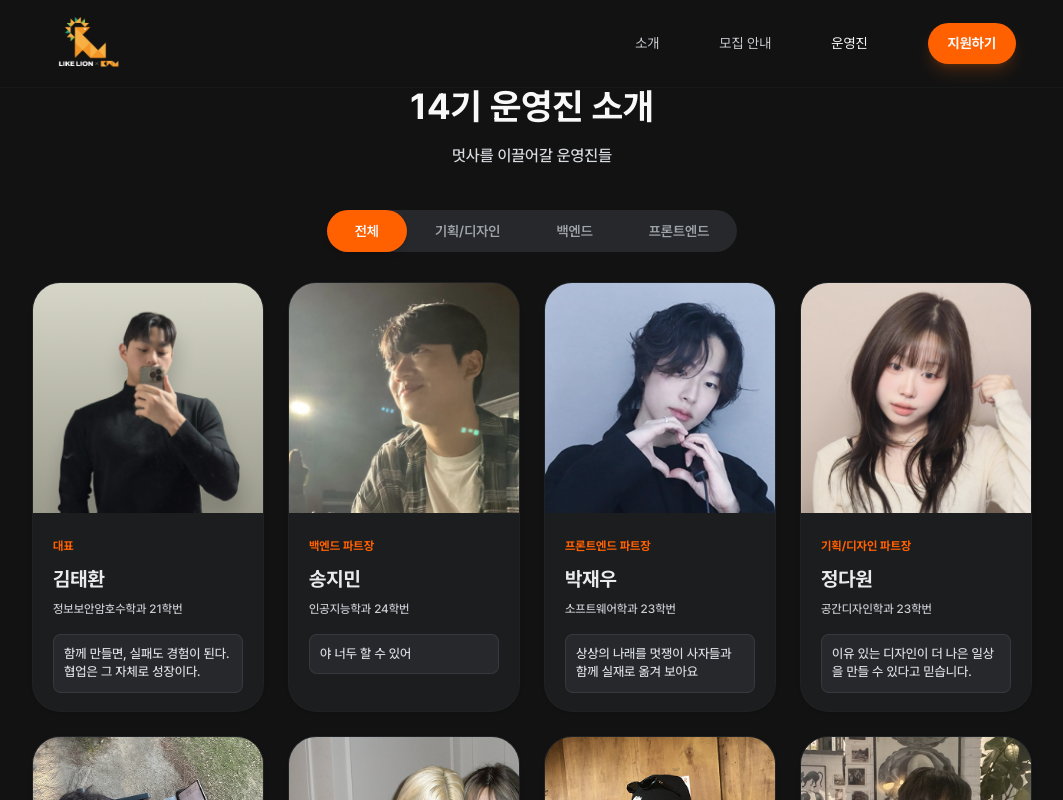
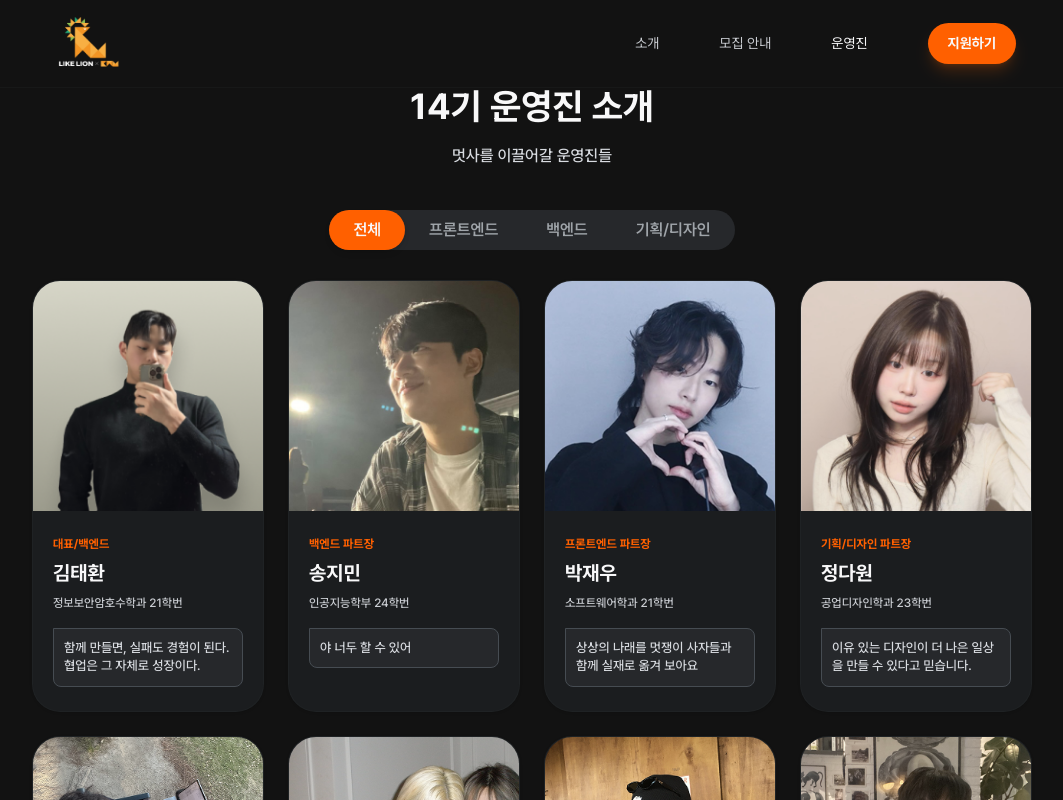
Before and after one commit to LikeLion-at-KMU/14th-Page, a Next.js app: page /staff in a window 1280 px wide. Shown: the whole page, without its empty margins (108-1171 px from the left). Built offline with nearby package versions, Linux system fonts and the light colour scheme.

Commit message:
피드백반영

```diff
--- a/app/staff/page.js
+++ b/app/staff/page.js
@@ -6,13 +6,13 @@ import { STAFF } from "@/constants/staff";
 
 export default function Staff() {
   const [filter, setFilter] = useState("전체");
-  const categories = ["전체", "기획/디자인", "백엔드", "프론트엔드"];
+  const categories = ["전체", "프론트엔드", "백엔드", "기획/디자인"];
 
   const filteredMembers =
     filter === "전체" ? STAFF : STAFF.filter((m) => m.part === filter);
 
   return (
-    <main className="h-screen overflow-y-auto snap-y snap-proximity px-4 md:px-[70px] md:py-[40px]  py-[108px] scrollbar-none [-ms-overflow-style:none] [&::-webkit-scrollbar]:hidden">
+    <main className="h-screen overflow-y-auto  px-4 md:px-[70px] md:py-[40px]  py-[108px] scrollbar-none [-ms-overflow-style:none] [&::-webkit-scrollbar]:hidden">
       <div className="mx-auto max-w-6xl mt-11">
         {/* 헤더 섹션 */}
         <div className="mb-[24px] md:mb-[40px] text-center">
@@ -30,8 +30,9 @@ export default function Staff() {
             <button
               key={cat}
               onClick={() => setFilter(cat)}
-              className={`px-7 py-[9px] rounded-full text-sm font-semibold transition-all text-[12px] px-[16px] py-[4px]
-        md:text-sm md:px-7 md:py-[11px]
+              className={`rounded-full font-semibold transition-all whitespace-nowrap
+        text-[12px] py-[4px] px-[16px]
+        md:text-base md:py-[8px] md:px-[24px]
        ${
          filter === cat
            ? "bg-[var(--mssa-orange)] text-[var(--g1)] shadow-md"
@@ -46,10 +47,7 @@ export default function Staff() {
         {/* 운영진 그리드 */}
         <div className="grid grid-cols-2 gap-[16px] md:grid-cols-3 lg:grid-cols-4 xl:gap-[24px] max-w-[1000px] mx-auto">
           {filteredMembers.map((member) => (
-            <div
-              key={member.id}
-              className="snap-start snap-always scroll-mt-[700px]"
-            >
+            <div key={member.id}>
               <ProfileCard member={member} />
             </div>
           ))}
--- a/components/Staff/ProfileCard.jsx
+++ b/components/Staff/ProfileCard.jsx
@@ -3,7 +3,7 @@ import Image from "next/image"; // 1. next/image 임포트
 
 export default function ProfileCard({ member }) {
   return (
-    <div className=" h-[317px] md:h-[430px] snap-start snap-always scroll-mt-[200px] bg-[var(--surface)] group flex flex-col  overflow-hidden transition-all hover:-translate-y-1 rounded-[var(--r-card)] border border-[var(--g6)]/10 shadow-sm">
+    <div className="h-full min-h-[317px] md:min-h-[430px] bg-[var(--surface)] group flex flex-col  overflow-hidden transition-all hover:-translate-y-1 rounded-[var(--r-card)] border border-[var(--g6)]/10 shadow-sm">
       <div className="relative w-full h-[157px] md:h-[230px] flex-shrink-0 overflow-hidden bg-[var(--g7)]">
         <Image
           src={`/STAFF/${member.name}.png`}
@@ -14,14 +14,14 @@ export default function ProfileCard({ member }) {
         />
       </div>
 
-      <div className="flex flex-col py-[18px] px-[16px] md:py-[24px] md:px-[20px]">
-        <span className="text-[10px] md:text-[12px] font-bold text-[var(--primary)] mb-[12px]">
+      <div className="flex flex-col flex-1 py-[18px] px-[16px] md:py-[24px] md:px-[20px]">
+        <span className="text-[10px] md:text-[12px] font-bold text-[var(--primary)] mb-[8px]">
           {member.role}
         </span>
 
         {/*  이름/학과 간격 축소 */}
         <div className="flex flex-col gap-[6px] md:gap-[8px] mb-[12px] md:mb-[16px]">
-          <h3 className="text-[var(--text-strong)]text-[13px] md:text-[20px] font-bold leading-tight">
+          <h3 className="text-[var(--text-strong)] text-[13px] md:text-[20px] font-bold leading-tight">
             {member.name}
           </h3>
           <span className="text-[var(--text-muted)] text-[10px] md:text-[12px] font-medium">
@@ -29,8 +29,8 @@ export default function ProfileCard({ member }) {
           </span>
         </div>
 
-        <div className="rounded-[6px] md:rounded-[8px] rounded-tl-none bg-[var(--g7)] border border-[var(--g6)]/50 p-[8px] md:p-[10px]">
-          <p className="text-[var(--g3)] text-[10px] md:text-[13px] font-medium leading-[1.4] whitespace-pre-line line-clamp-2">
+        <div className="rounded-[0_6px_6px_6px] md:rounded-[0_8px_8px_8px] bg-[var(--g7)] border border-[var(--g6)] p-[8px] md:p-[10px]">
+          <p className="text-[var(--g3)] text-[10px] md:text-[13px] font-medium leading-[1.4]  ">
             {member.desc}
           </p>
         </div>
--- a/constants/staff.js
+++ b/constants/staff.js
@@ -2,7 +2,7 @@ export const STAFF = [
   {
     id: 1,
     name: "김태환",
-    role: "대표",
+    role: "대표/백엔드",
     part: "백엔드",
     dept: "정보보안암호수학과 21학번",
     desc: "함께 만들면, 실패도 경험이 된다. 협업은 그 자체로 성장이다.",
@@ -12,7 +12,7 @@ export const STAFF = [
     name: "송지민",
     role: "백엔드 파트장",
     part: "백엔드",
-    dept: "인공지능학과 24학번",
+    dept: "인공지능학부 24학번",
     desc: "야 너두 할 수 있어",
   },
   {
@@ -20,7 +20,7 @@ export const STAFF = [
     name: "박재우",
     part: "프론트엔드",
     role: "프론트엔드 파트장",
-    dept: "소프트웨어학과 23학번",
+    dept: "소프트웨어학과 21학번",
     desc: "상상의 나래를 멋쟁이 사자들과 함께 실재로 옮겨 보아요",
   },
   {
@@ -28,7 +28,7 @@ export const STAFF = [
     name: "정다원",
     part: "기획/디자인",
     role: "기획/디자인 파트장",
-    dept: "공간디자인학과 23학번",
+    dept: "공업디자인학과 23학번",
     desc: "이유 있는 디자인이 더 나은 일상을 만들 수 있다고 믿습니다.",
   },
   {
@@ -36,7 +36,7 @@ export const STAFF = [
     name: "김태인",
     part: "백엔드",
     role: "백엔드",
-    dept: "AI빅테이터융합경영학과 24학번",
+    dept: "AI빅데이터융합경영학과 24학번",
     desc: "같이 밤샘코딩 해요!",
   },
   {
@@ -125,7 +125,7 @@ export const STAFF = [
     part: "기획/디자인",
     role: "기획/디자인",
     dept: "AI디자인학과 24학번",
-    desc: "사소한 디테일을 AI와 디자인을 결합해 아이디어를 빠르게 현실로 만드는 디자이너입니다.",
+    desc: "AI와 디자인을 결합해 아이디어를 빠르게 현실로 만드는 디자이너입니다.",
   },
 
   {
@@ -133,7 +133,7 @@ export const STAFF = [
     name: "이예담",
     part: "프론트엔드",
     role: "프론트엔드 도우미",
-    dept: "행저학과 23학번",
+    dept: "행정학과 23학번",
     desc: "★☆멋.대★☆ (멋사대박이라는뜻)",
   },
   {
```
